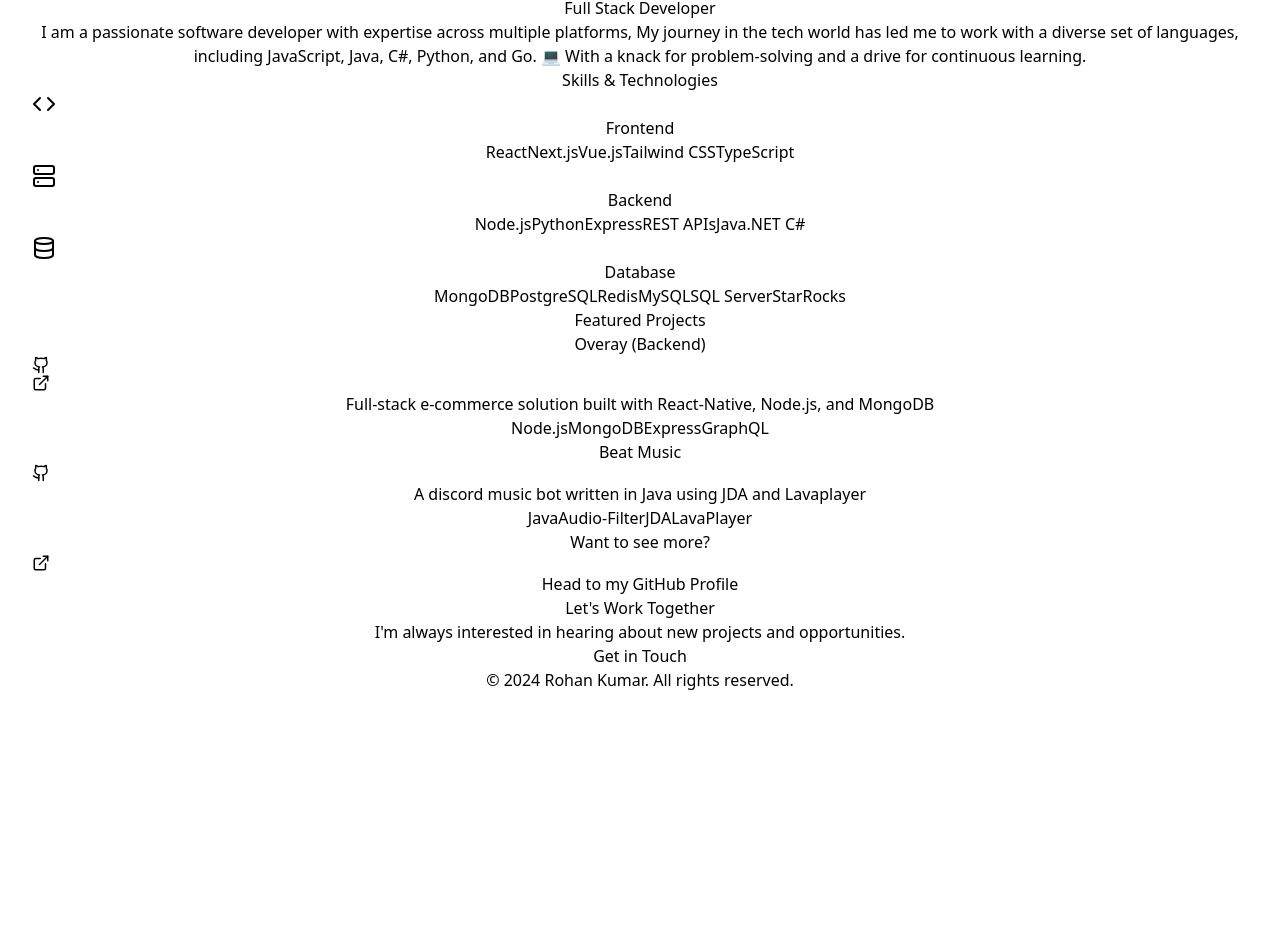
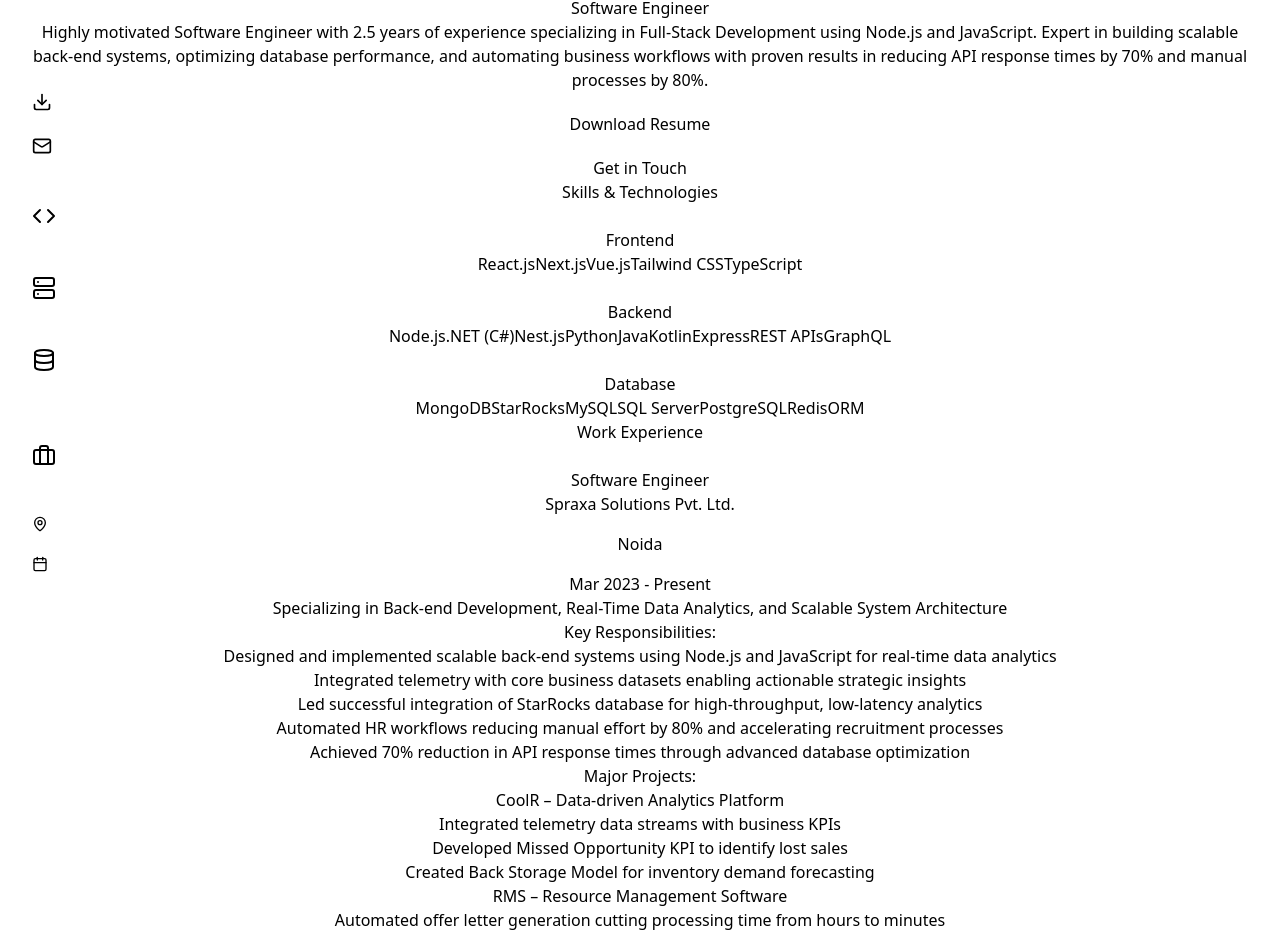
Before and after one commit to rohank05/therohankumar, a React (Vite) app: page / in a window 1280 px wide. Shown: the part 990-1926 px from the top of the page. Before the commit the page ends 1714 px from the top, so only its background shows below. Built offline with nearby package versions, Linux system fonts and the light colour scheme.

Commit message:
added experience

```diff
--- a/src/Portfolio.jsx
+++ b/src/Portfolio.jsx
@@ -1,22 +1,40 @@
 import React from 'react';
-import { Github, Linkedin, Mail, ExternalLink, Code, Server, Database, Menu } from 'lucide-react';
+import { Github, Linkedin, Mail, ExternalLink, Code, Server, Database, Menu, Download, Briefcase, Calendar, MapPin } from 'lucide-react';
 
 const Portfolio = () => {
   const [isMenuOpen, setIsMenuOpen] = React.useState(false);
 
   const projects = [
     {
-      title: "Overay (Backend)",
-      description: "Full-stack e-commerce solution built with React-Native, Node.js, and MongoDB",
-      tech: ["Node.js", "MongoDB", "Express", "GraphQL"],
+      title: "Jikan API Wrapper (jikan-api.js)",
+      description: "Modern TypeScript wrapper library for the Jikan API with 100% test coverage and comprehensive type definitions. Published on NPM with 40+ endpoint methods.",
+      tech: ["TypeScript", "Node.js", "Jest", "NPM Publishing", "JSDoc"],
+      githubLink: "https://github.com/rohank05/jikan-api.js"
+    },
+    {
+      title: "Overay – Node.js Backend",
+      description: "Secure e-commerce backend with multi-method authentication, ShipRocket integration, and REST/GraphQL APIs for scalable operations.",
+      tech: ["Node.js", "Express.js", "MongoDB", "Twilio", "ShipRocket", "GraphQL"],
       liveLink: "https://play.google.com/store/apps/details?id=com.Overay&hl=en_IN",
       githubLink: "https://github.com/rohank05/Overray_Backend"
     },
     {
-      title: "Beat Music",
-      description: "A discord music bot written in Java using JDA and Lavaplayer",
-      tech: ["Java", "Audio-Filter", "JDA", "LavaPlayer"],
+      title: "Sales MCP Server",
+      description: "MySQL integration for AI systems enabling secure database queries through Model Context Protocol for seamless AI-powered sales analytics.",
+      tech: ["Node.js", "TypeScript", "MySQL", "Claude Integration"],
+      githubLink: "https://github.com/rohank05/sales-mcp-server"
+    },
+    {
+      title: "Beat Music – Discord Bot",
+      description: "Scalable music bot in Kotlin with advanced audio filters and playlist management for Discord voice channels.",
+      tech: ["Kotlin", "Discord API", "Audio Processing"],
       githubLink: "https://github.com/OpenianDevelopment/Beat-Music"
+    },
+    {
+      title: "lavadsp-extended",
+      description: "Real-time digital audio processing engine in Java for advanced echo and multi-level reverb effects in live audio streams.",
+      tech: ["Java", "Audio Processing", "Real-time Systems"],
+      githubLink: "https://github.com/rohank05/lavadsp-extended"
     },
     {
       title: "Want to see more?",
@@ -30,22 +48,56 @@ const Portfolio = () => {
   const skills = [
     {
       category: "Frontend",
-      items: ["React", "Next.js", "Vue.js", "Tailwind CSS", "TypeScript"]
+      items: ["React.js", "Next.js", "Vue.js", "Tailwind CSS", "TypeScript"]
     },
     {
       category: "Backend",
-      items: ["Node.js", "Python", "Express", "REST APIs", "Java", ".NET C#"]
+      items: ["Node.js", ".NET (C#)", "Nest.js", "Python", "Java", "Kotlin", "Express", "REST APIs", "GraphQL"]
     },
     {
       category: "Database",
-      items: ["MongoDB", "PostgreSQL", "Redis", "MySQL", "SQL Server", "StarRocks"]
+      items: ["MongoDB", "StarRocks", "MySQL", "SQL Server", "PostgreSQL", "Redis", "ORM"]
     }
   ];
 
   const socialLinks = {
     github: "https://github.com/rohank05",
     linkedin: "https://in.linkedin.com/in/rohank05",
-    email: "rohan.shuvam@gmail.com"
+    email: "mail@therohankumar.com"
+  };
+
+  const experience = {
+    current: {
+      title: "Software Engineer",
+      company: "Spraxa Solutions Pvt. Ltd.",
+      location: "Noida",
+      duration: "Mar 2023 - Present",
+      description: "Specializing in Back-end Development, Real-Time Data Analytics, and Scalable System Architecture",
+      responsibilities: [
+        "Designed and implemented scalable back-end systems using Node.js and JavaScript for real-time data analytics",
+        "Integrated telemetry with core business datasets enabling actionable strategic insights",
+        "Led successful integration of StarRocks database for high-throughput, low-latency analytics",
+        "Automated HR workflows reducing manual effort by 80% and accelerating recruitment processes",
+        "Achieved 70% reduction in API response times through advanced database optimization"
+      ],
+      projects: [
+        {
+          name: "CoolR – Data-driven Analytics Platform",
+          highlights: [
+            "Integrated telemetry data streams with business KPIs",
+            "Developed Missed Opportunity KPI to identify lost sales",
+            "Created Back Storage Model for inventory demand forecasting"
+          ]
+        },
+        {
+          name: "RMS – Resource Management Software",
+          highlights: [
+            "Automated offer letter generation cutting processing time from hours to minutes",
+            "Built email-based daily status tracking system"
+          ]
+        }
+      ]
+    }
   };
 
   return (
@@ -115,10 +167,27 @@ const Portfolio = () => {
 
             {/* Hero Text */}
             <div className="text-center md:text-left">
-              <h2 className="text-3xl md:text-4xl font-bold text-gray-900 mb-4">Full Stack Developer</h2>
-              <p className="text-lg md:text-xl text-gray-600 max-w-2xl">
-              I am a passionate software developer with expertise across multiple platforms, My journey in the tech world has led me to work with a diverse set of languages, including JavaScript, Java, C#, Python, and Go. 💻 With a knack for problem-solving and a drive for continuous learning.
+              <h2 className="text-3xl md:text-4xl font-bold text-gray-900 mb-4">Software Engineer</h2>
+              <p className="text-lg md:text-xl text-gray-600 max-w-2xl mb-6">
+                Highly motivated Software Engineer with 2.5 years of experience specializing in Full-Stack Development using Node.js and JavaScript. Expert in building scalable back-end systems, optimizing database performance, and automating business workflows with proven results in reducing API response times by 70% and manual processes by 80%.
               </p>
+              <div className="flex flex-col sm:flex-row gap-4 items-center md:items-start">
+                <a
+                  href="/Rohan_Kumar_Resume.pdf"
+                  download="Rohan_Kumar_Resume.pdf"
+                  className="inline-flex items-center gap-2 bg-blue-600 text-white px-6 py-3 rounded-lg hover:bg-blue-700 transition-colors"
+                >
+                  <Download size={20} />
+                  Download Resume
+                </a>
+                <a
+                  href={`mailto:${socialLinks.email}`}
+                  className="inline-flex items-center gap-2 border-2 border-blue-600 text-blue-600 px-6 py-3 rounded-lg hover:bg-blue-50 transition-colors"
+                >
+                  <Mail size={20} />
+                  Get in Touch
+                </a>
+              </div>
             </div>
           </div>
         </div>
@@ -146,6 +215,72 @@ const Portfolio = () => {
                 </div>
               </div>
             ))}
+          </div>
+        </div>
+      </section>
+
+      {/* Experience Section */}
+      <section className="py-12 md:py-16" id="experience">
+        <div className="max-w-6xl mx-auto px-4">
+          <h3 className="text-2xl font-bold text-gray-900 mb-6 md:mb-8 text-center md:text-left">Work Experience</h3>
+
+          <div className="bg-white p-6 md:p-8 rounded-lg shadow-sm">
+            <div className="flex flex-col md:flex-row md:items-start gap-4 mb-6">
+              <div className="flex-shrink-0">
+                <div className="bg-blue-100 p-3 rounded-lg">
+                  <Briefcase className="text-blue-600" size={24} />
+                </div>
+              </div>
+
+              <div className="flex-grow">
+                <h4 className="text-xl font-semibold text-gray-900 mb-2">{experience.current.title}</h4>
+                <div className="flex flex-col sm:flex-row sm:items-center gap-2 sm:gap-4 mb-4">
+                  <span className="text-lg font-medium text-blue-600">{experience.current.company}</span>
+                  <div className="flex items-center gap-4 text-gray-600">
+                    <span className="flex items-center gap-1">
+                      <MapPin size={16} />
+                      {experience.current.location}
+                    </span>
+                    <span className="flex items-center gap-1">
+                      <Calendar size={16} />
+                      {experience.current.duration}
+                    </span>
+                  </div>
+                </div>
+                <p className="text-gray-600 mb-6">{experience.current.description}</p>
+
+                <div className="mb-6">
+                  <h5 className="font-semibold text-gray-900 mb-3">Key Responsibilities:</h5>
+                  <ul className="space-y-2">
+                    {experience.current.responsibilities.map((responsibility, index) => (
+                      <li key={index} className="flex items-start gap-2">
+                        <div className="w-2 h-2 bg-blue-600 rounded-full mt-2 flex-shrink-0"></div>
+                        <span className="text-gray-600">{responsibility}</span>
+                      </li>
+                    ))}
+                  </ul>
+                </div>
+
+                <div>
+                  <h5 className="font-semibold text-gray-900 mb-3">Major Projects:</h5>
+                  <div className="grid md:grid-cols-2 gap-4">
+                    {experience.current.projects.map((project, index) => (
+                      <div key={index} className="bg-gray-50 p-4 rounded-lg">
+                        <h6 className="font-medium text-gray-900 mb-2">{project.name}</h6>
+                        <ul className="space-y-1">
+                          {project.highlights.map((highlight, highlightIndex) => (
+                            <li key={highlightIndex} className="text-sm text-gray-600 flex items-start gap-2">
+                              <div className="w-1.5 h-1.5 bg-gray-400 rounded-full mt-1.5 flex-shrink-0"></div>
+                              {highlight}
+                            </li>
+                          ))}
+                        </ul>
+                      </div>
+                    ))}
+                  </div>
+                </div>
+              </div>
+            </div>
           </div>
         </div>
       </section>
```
Also changed, not shown: 2 other files (tests, documents, lock files or other folders).
